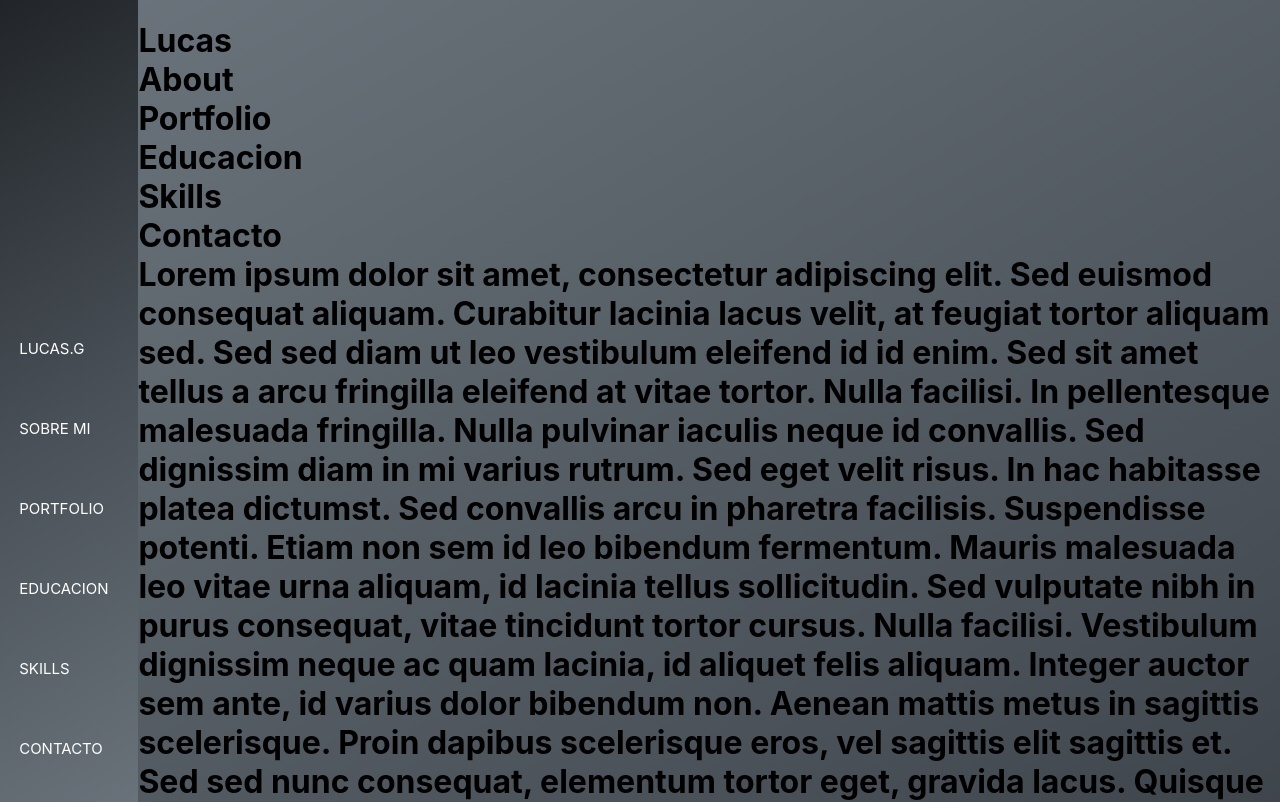
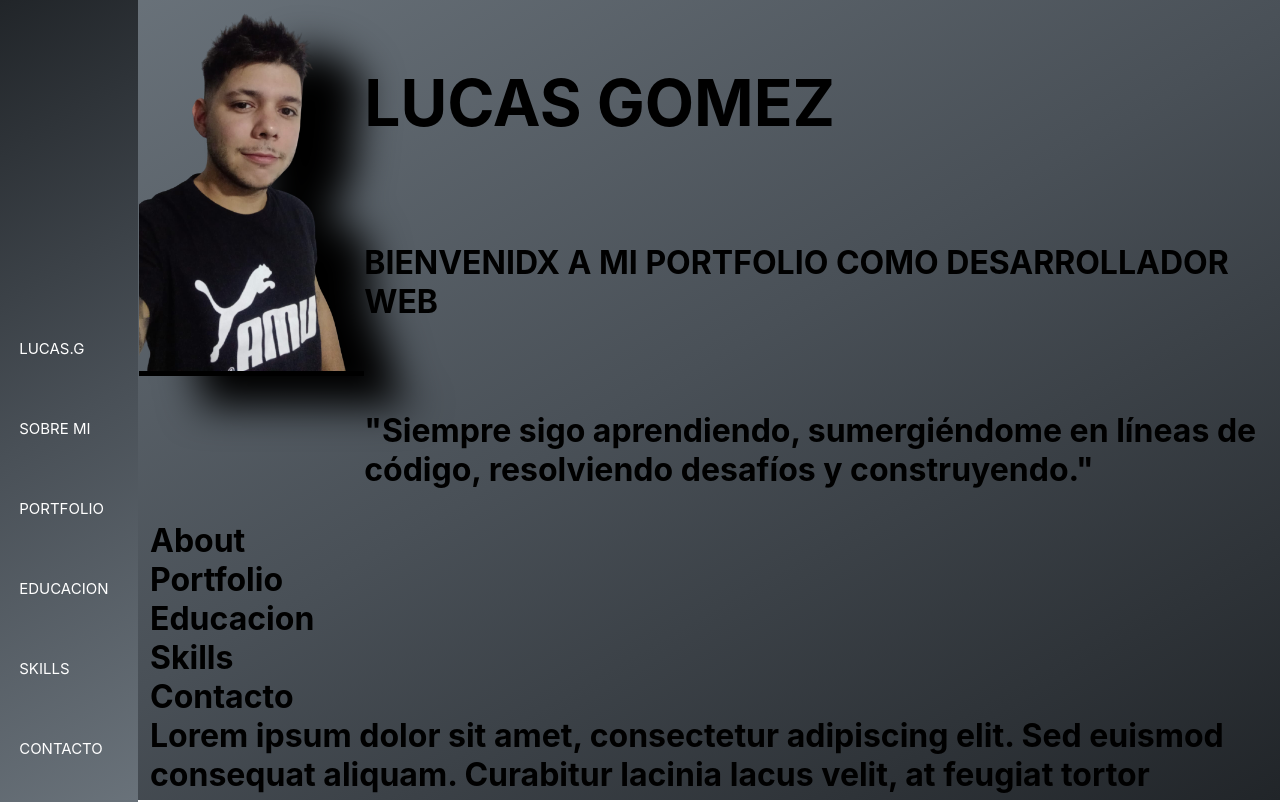
Before and after one commit to LucasGmz96/portfolio, a React (Create React App) app: page / in a window 1280 px wide. Shown: the top 802 px of the page. Built offline with nearby package versions, Linux system fonts and the light colour scheme.

Commit message:
tengo que aprender a ponerle nombres a los commit

```diff
--- a/src/components/Home/Home.jsx
+++ b/src/components/Home/Home.jsx
@@ -13,8 +13,9 @@ export default function Home() {
     <div className={styled.Container}>
       <NavBar/>
 
-      <h1>
+      <h1 className={styled.Home}>
         <Lucas/>
+
         <About/>
         <Portfolio/>
         <Educacion/>
--- a/src/components/Home/Home.module.css
+++ b/src/components/Home/Home.module.css
@@ -1,5 +1,7 @@
 .Container {
     display: flex;
+    width: 100%;
+    height: 100vh;
     min-height: 100vh;
     background-image: linear-gradient(
     150deg,
@@ -7,6 +9,14 @@
     #495057,
     #212529
   );
+  background-position: center;
+  background-size: cover;
+  background-attachment:fixed;
+  overflow-x: hidden;
+  }
+
+  .Home{
+    margin-left: 150px;
   }
 
   .progressbar {
--- a/src/components/Items/Lucas/Lucas.jsx
+++ b/src/components/Items/Lucas/Lucas.jsx
@@ -1,8 +1,17 @@
 import React from 'react'
+import styled from './Lucas.module.css'
+import img from '../../../img/FOTOPERFIL.png'
 
 function Lucas() {
   return (
-    <div>Lucas</div>
+    <div className={styled.Container}>
+      <img src={img} className={styled.Img} />
+      <div className={styled.Text}>
+        <h1>LUCAS GOMEZ</h1>
+        <span>BIENVENIDX A MI PORTFOLIO COMO DESARROLLADOR WEB </span>
+        <p>"Siempre sigo aprendiendo, sumergiéndome en líneas de código, resolviendo desafíos y construyendo."</p>
+      </div>
+    </div>
   )
 }
 
--- /dev/null
+++ b/src/components/Items/Lucas/Lucas.module.css
@@ -0,0 +1,22 @@
+.Container{
+
+    display: flex;
+    justify-content: space-between;
+    margin-left: -11px;
+    height: 500px;
+}
+
+.Text{
+    display: flex;
+    align-items:flex-start;
+    justify-content:space-between;
+    flex-direction: column;
+}
+
+.Img{
+    border-bottom: 5px solid black;
+    margin-top: -50px;
+    filter: drop-shadow(55px 30px 19px #000);
+    height: 400px;
+
+}
--- a/src/components/NavBar/NavBar.module.css
+++ b/src/components/NavBar/NavBar.module.css
@@ -8,7 +8,7 @@
     height: 100vh;
     width: 100px;
     list-style-type: none;
-    position: sticky;
+    position: fixed;
     top: 0;
     left: 0;
     padding: 1.2rem;
@@ -20,7 +20,7 @@
     );
     text-decoration-color: black;
     text-decoration: none;
-    overflow-y:hidden;
+    overflow-x:hidden;
 
 
   }
@@ -37,6 +37,7 @@
   .Items:hover{
     transition: 0.3s;
     font-size: 18px;
+    color: lightblue
   }
 
   .progressbar {
```
Also changed, not shown: src/img/FOTOPERFIL.png (added), src/logo.svg (deleted).
